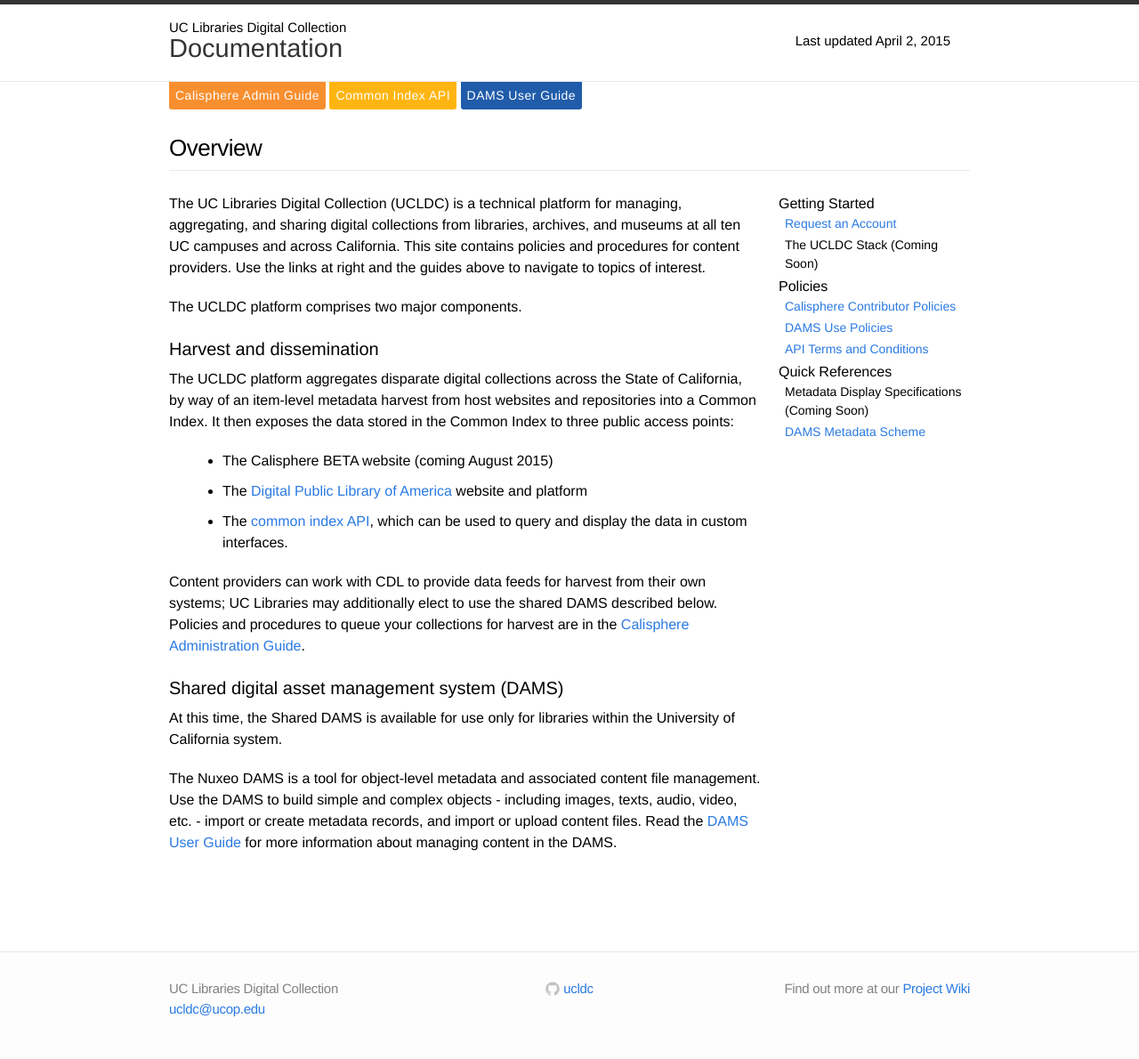
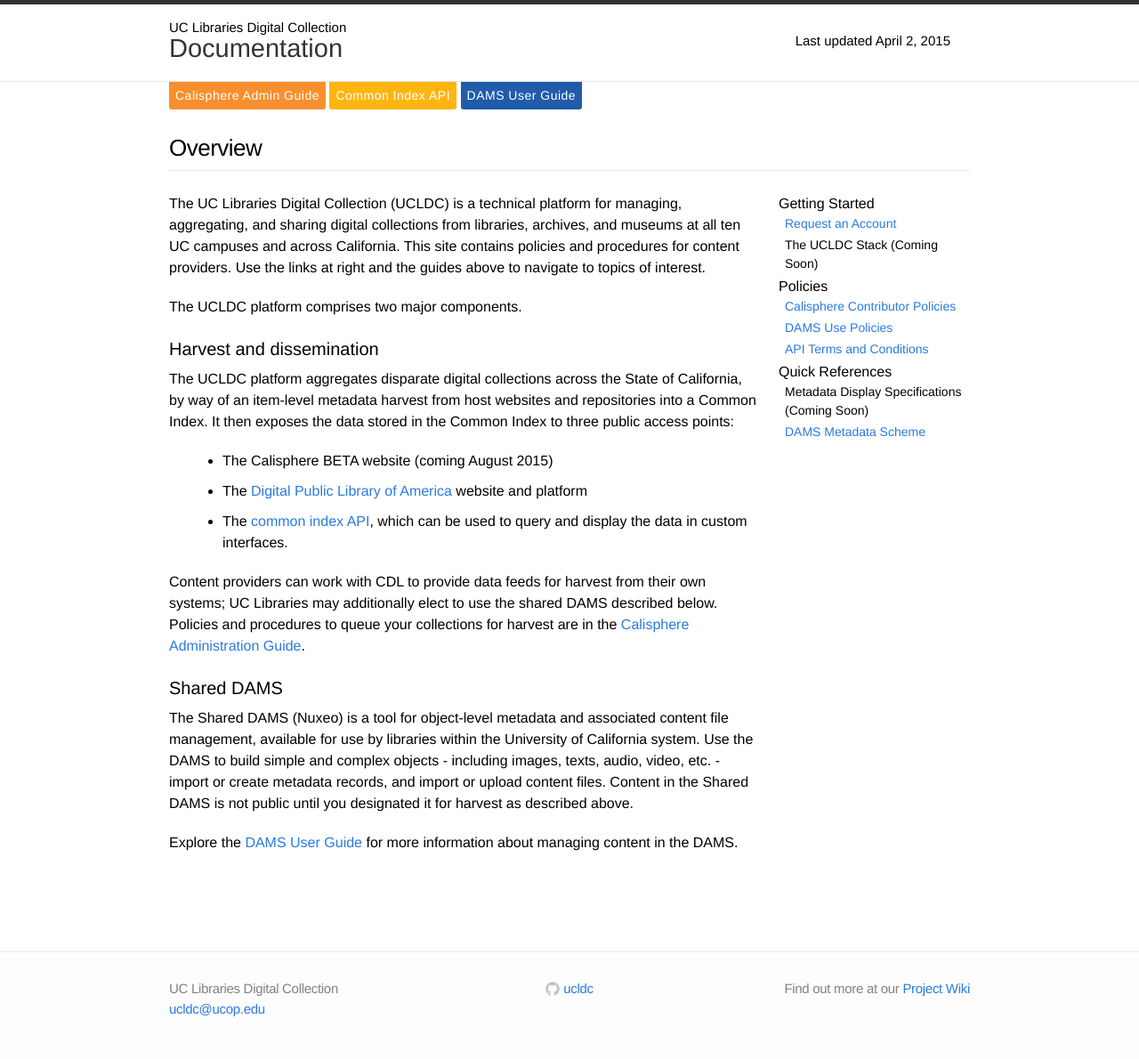
Before and after one commit to ucldc/ucldc-docs, a Jekyll site: the page built from index.md, in a window 1280 px wide. Shown: the whole page at 89% size. Built offline with Jekyll 4.4.1, drawn with Linux system fonts in a browser that asks for light colours; nearby versions of some CDN libraries.

Commit message:
Update index.md
some additional language changes etc.

```diff
--- a/index.md
+++ b/index.md
@@ -17,8 +17,8 @@
 
 Content providers can work with CDL to provide data feeds for harvest from their own systems; UC Libraries may additionally elect to use the shared DAMS described below. Policies and procedures to queue your collections for harvest are in the [Calisphere Administration Guide]({{ site.url }}{{site.baseurl}}/docs/registry/index/).
 
-Shared digital asset management system (DAMS)
+Shared DAMS
 -----------------------------------------------------
-At this time, the Shared DAMS is available for use only for libraries within the University of California system.
+The Shared DAMS (Nuxeo) is a tool for object-level metadata and associated content file management, available for use by libraries within the University of California system. Use the DAMS to build simple and complex objects - including images, texts, audio, video, etc. - import or create metadata records, and import or upload content files. Content in the Shared DAMS is not public until you designated it for harvest as described above.
 
-The Nuxeo DAMS is a tool for object-level metadata and associated content file management. Use the DAMS to build simple and complex objects - including images, texts, audio, video, etc. - import or create metadata records, and import or upload content files. Read the [DAMS User Guide]({{ site.url }}{{ site.baseurl }}/docs/dams/index/) for more information about managing content in the DAMS.
+Explore the [DAMS User Guide]({{ site.url }}{{ site.baseurl }}/docs/dams/index/) for more information about managing content in the DAMS.
```
